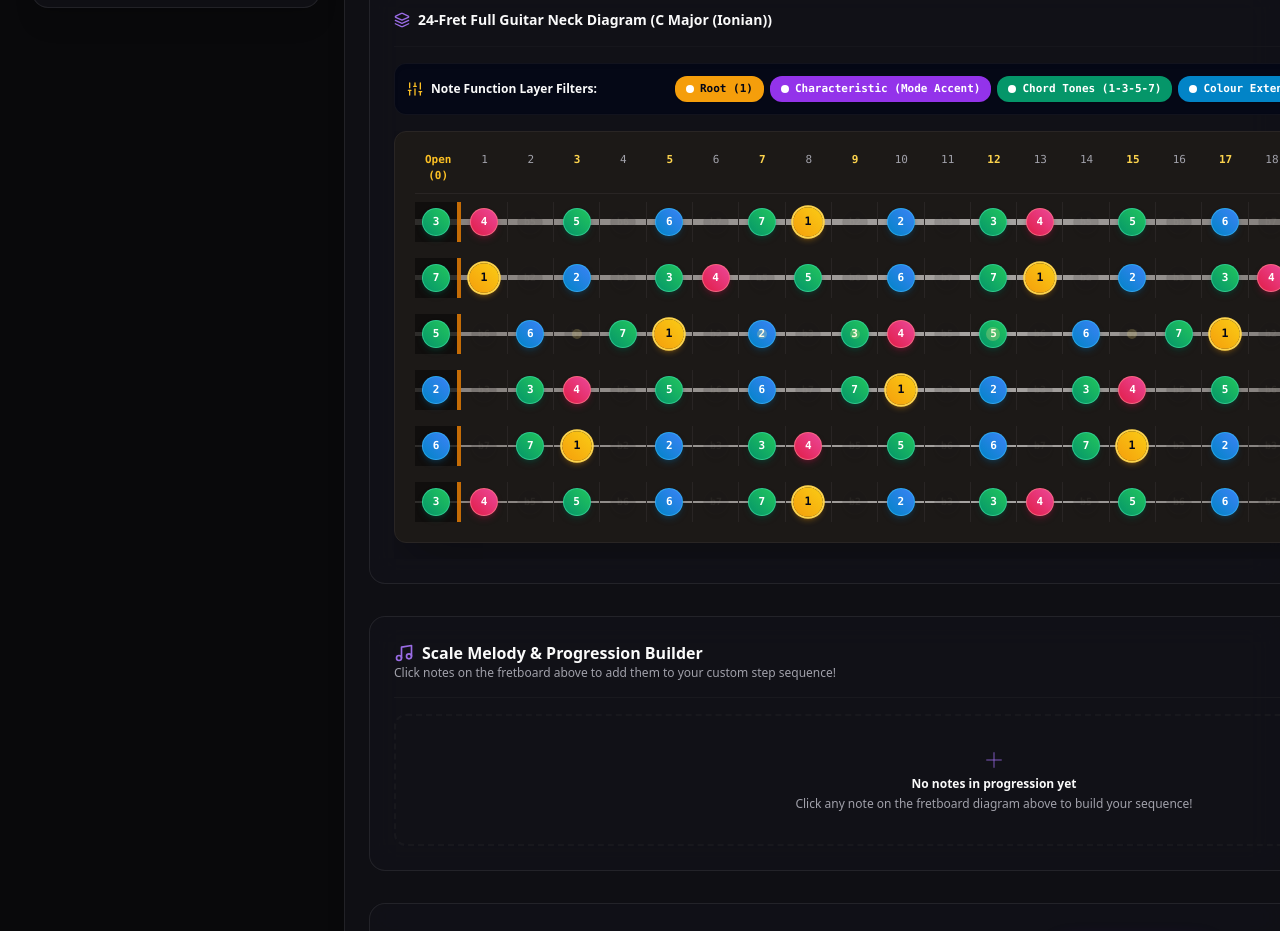
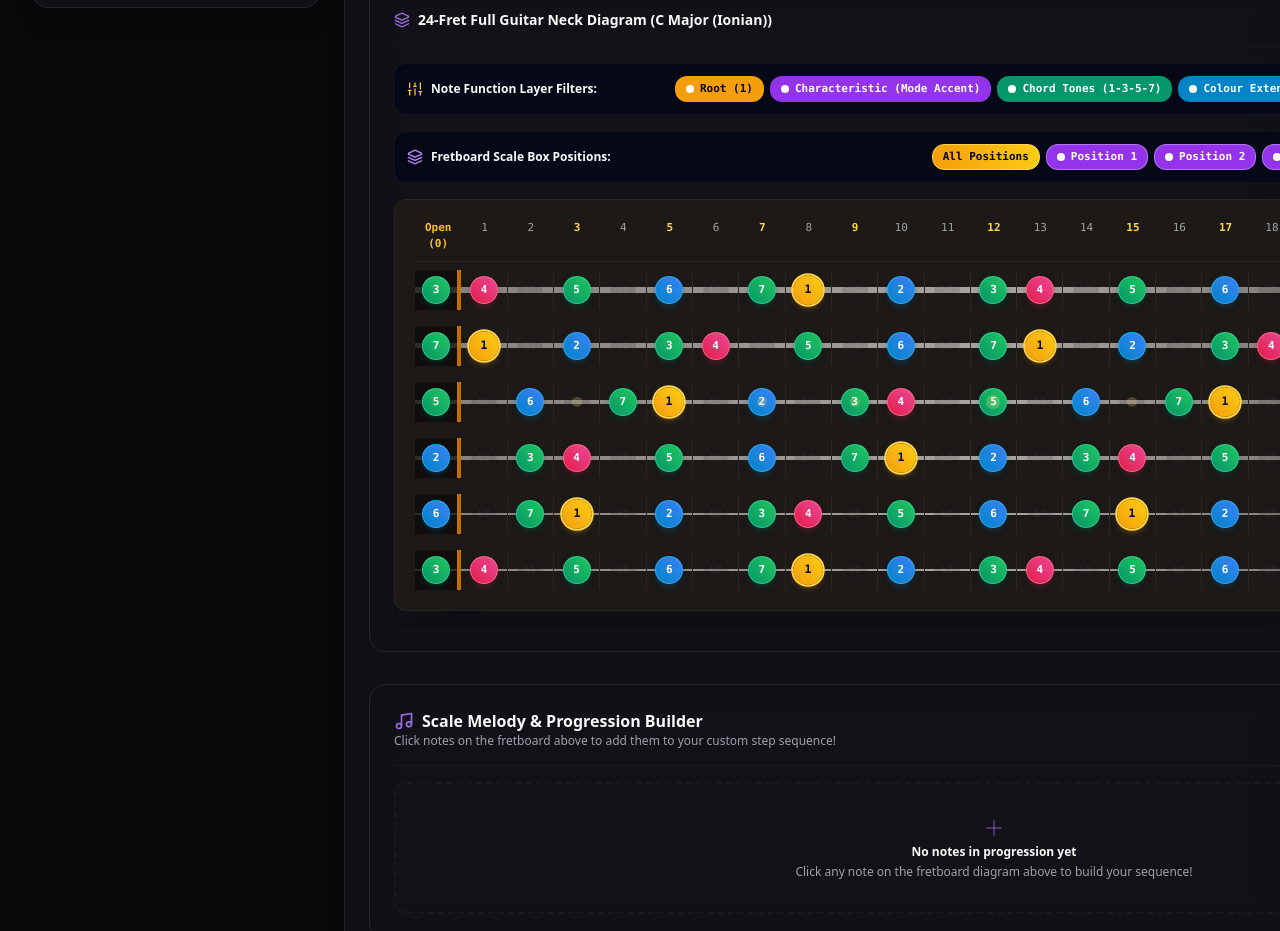
Before and after one commit to parrish138/chord, a React (Vite) app: page / in a window 1280 px wide. Shown: the part 1200-2131 px from the top of the page. Built offline with nearby package versions, Linux system fonts and the light colour scheme.

Commit message:
feat: add 5 scale box position filter buttons for guitar neck studio

```diff
--- a/src/components/scale/GuitarNeckScaleStudio.tsx
+++ b/src/components/scale/GuitarNeckScaleStudio.tsx
@@ -108,6 +108,25 @@ export const GuitarNeckScaleStudio: React.FC<GuitarNeckScaleStudioProps> = ({
       else next.add(role);
       return next;
     });
+  };
+
+  // Scale Box Position Filters (Positions 1, 2, 3, 4, 5)
+  const [activePositions, setActivePositions] = useState<Set<number>>(new Set([1, 2, 3, 4, 5]));
+
+  const togglePositionFilter = (pos: number) => {
+    setActivePositions(prev => {
+      const next = new Set(prev);
+      if (next.has(pos)) {
+        if (next.size > 1) next.delete(pos);
+      } else {
+        next.add(pos);
+      }
+      return next;
+    });
+  };
+
+  const selectAllPositions = () => {
+    setActivePositions(new Set([1, 2, 3, 4, 5]));
   };
 
   // Slide Rule State
@@ -533,6 +552,45 @@ export const GuitarNeckScaleStudio: React.FC<GuitarNeckScaleStudioProps> = ({
           </div>
         </div>
 
+        {/* Scale Box Position Filter Bar (Positions 1, 2, 3, 4, 5) */}
+        <div className="flex flex-wrap items-center justify-between gap-3 bg-slate-950/70 p-3 rounded-xl border border-border/40 text-xs shadow-inner">
+          <div className="flex items-center gap-2">
+            <Layers className="h-4 w-4 text-purple-400" />
+            <span className="font-bold text-foreground">Fretboard Scale Box Positions:</span>
+          </div>
+
+          <div className="flex flex-wrap items-center gap-1.5 font-mono">
+            <button
+              onClick={selectAllPositions}
+              className={`px-2.5 py-1 rounded-lg text-[11px] font-bold transition-all cursor-pointer border ${
+                activePositions.size === 5
+                  ? 'bg-gradient-to-r from-amber-500 to-yellow-400 text-slate-950 border-amber-300 font-extrabold shadow-sm'
+                  : 'bg-stone-900/80 text-stone-400 border-stone-800 hover:text-stone-200'
+              }`}
+            >
+              All Positions
+            </button>
+
+            {[1, 2, 3, 4, 5].map(posNum => {
+              const active = activePositions.has(posNum);
+              return (
+                <button
+                  key={`pos-filter-${posNum}`}
+                  onClick={() => togglePositionFilter(posNum)}
+                  className={`px-2.5 py-1 rounded-lg text-[11px] font-bold transition-all flex items-center gap-1.5 border cursor-pointer ${
+                    active
+                      ? 'bg-purple-600 hover:bg-purple-500 text-white border-purple-400/80 shadow-sm'
+                      : 'bg-stone-900/80 text-stone-500 border-stone-800 opacity-40 line-through'
+                  }`}
+                >
+                  <span className={`h-2 w-2 rounded-full ${active ? 'bg-white' : 'bg-stone-600'}`} />
+                  <span>Position {posNum}</span>
+                </button>
+              );
+            })}
+          </div>
+        </div>
+
         {/* Horizontal Fretboard Canvas Scroll Container (25 Columns for Frets 0 to 24) */}
         <div className="overflow-x-auto pb-4">
           <div className="min-w-[1200px] relative bg-stone-900 rounded-xl p-5 border border-stone-800 shadow-2xl">
@@ -596,9 +654,14 @@ export const GuitarNeckScaleStudio: React.FC<GuitarNeckScaleStudioProps> = ({
                               const role = matchingNote.noteRole || 'colour';
                               const interval = matchingNote.interval;
                               const isTensionInterval = ['4', 'b2', 'b5', '#4', '#5', 'b6'].includes(interval);
+                              const posNum = matchingNote.position || 1;
+                              const isPosActive = activePositions.has(posNum);
 
-                              // Evaluate active visibility for all note role categories
+                              // Evaluate active visibility for all note role & position categories
                               let isRoleActive = activeRoleFilters.has(role);
+                              if (!isPosActive) {
+                                isRoleActive = false;
+                              }
                               if (isTensionInterval && !activeRoleFilters.has('tension')) {
                                 isRoleActive = false;
                               }
--- a/src/types/scale.ts
+++ b/src/types/scale.ts
@@ -29,6 +29,7 @@ export interface FretboardNote {
   isScaleNote?: boolean;
   isEnabled: boolean;
   noteRole?: NoteRole;
+  position?: number; // Box position (1, 2, 3, 4, 5)
 }
 
 export interface ScaleProgressionStep {
--- a/src/utils/scaleEngine.ts
+++ b/src/utils/scaleEngine.ts
@@ -378,6 +378,22 @@ export function getNoteRoleInContext(scaleId: string, interval: string): NoteRol
 }
 
 /**
+ * Calculates scale box position (1 to 5) for a given fretboard note.
+ */
+export function calculateFretboardPosition(rootNote: string, fret: number): number {
+  const rootIdx = NOTES_CHROMATIC.indexOf(rootNote);
+  const lowEIdx = NOTES_CHROMATIC.indexOf('E');
+  const rootFretLowE = (rootIdx - lowEIdx + 12) % 12;
+  const relFret = (fret - rootFretLowE + 24) % 12;
+
+  if (relFret >= 0 && relFret <= 2) return 1;
+  if (relFret >= 2 && relFret <= 4) return 2;
+  if (relFret >= 4 && relFret <= 7) return 3;
+  if (relFret >= 7 && relFret <= 9) return 4;
+  return 5;
+}
+
+/**
  * Maps scale notes across the entire 6-string 24-fret guitar fretboard
  */
 export function generateFretboardScale(
@@ -403,6 +419,7 @@ export function generateFretboardScale(
       const interval = matchingScaleItem ? matchingScaleItem.interval : (INTERVAL_LABELS_MAP[noteSemis] || '1');
       const isRoot = noteSemis === 0;
       const noteRole = getNoteRoleInContext(scaleId, interval);
+      const position = calculateFretboardPosition(rootNote, f);
 
       if (isMatch || includeOffScaleNotes) {
         fretboardNotes.push({
@@ -416,6 +433,7 @@ export function generateFretboardScale(
           isScaleNote: isMatch,
           isEnabled: isMatch || scaleId === 'all-notes',
           noteRole,
+          position,
         });
       }
     }
```
